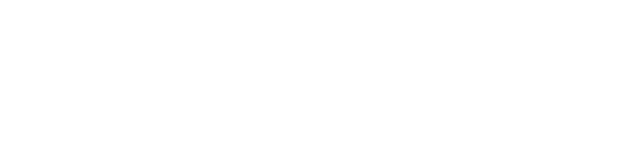
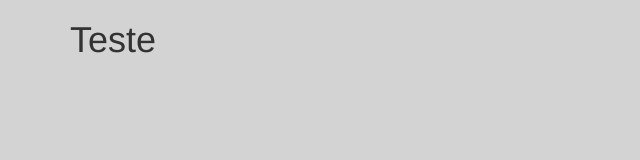
Before and after one commit to emersonjds/Nerdzao-IBM-SASS, a website: page index.html in a window 1280 px wide. Shown: the whole page, without its empty margins (0-640 px from the left). Drawn offline with nearby package versions, Linux system fonts and the light colour scheme.

Commit message:
first steps with variables

```diff
--- a/assets/css/variaveis.scss
+++ b/assets/css/variaveis.scss
@@ -2,5 +2,12 @@ $vermelho : red;
 $azul : blue;
 $amarelo: yellow;
 $verde : green;
+$cinza-claro: lightgray;
 
 $tamanho-fonte : 14x;
+
+html, body {
+  height: 100%;
+  width: 100%;
+  background-color: $cinza-claro;
+}
--- a/index.html
+++ b/index.html
@@ -3,10 +3,19 @@
 <head>
   <meta charset="UTF-8">
   <meta name="viewport" content="width=device-width, initial-scale=1.0">
+  <link rel="stylesheet" type="text/css" href="./node_modules/bootstrap/dist/css/bootstrap.min.css">
+  <link rel="stylesheet" href="./assets/css/variaveis.css">
   <meta http-equiv="X-UA-Compatible" content="ie=edge">
   <title>Variaveis</title>
 </head>
 <body>
 
+  <div class="container">
+    <h1>Teste</h1>
+  </div>
+
+
 </body>
+<script src="./node_modules/jquery/dist/jquery.min.js"></script>
+<script src="./node_modules/bootstrap/dist/js/bootstrap.min.js"></script>
 </html>
```
Also changed, not shown: assets/css/variaveis.css (added), variaveis.css (added), 2 other files.
